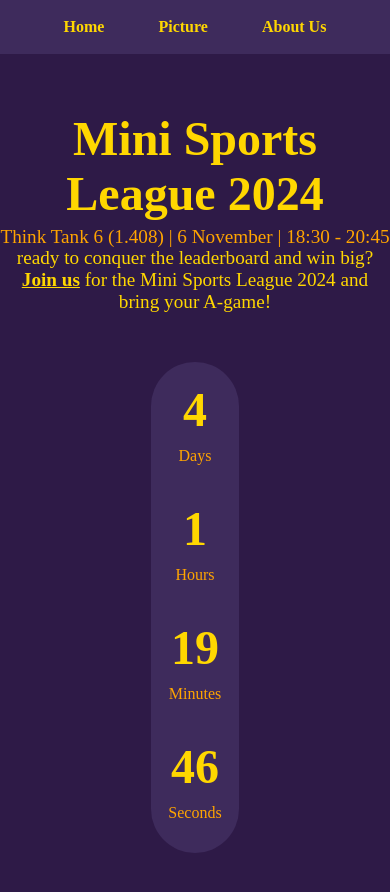
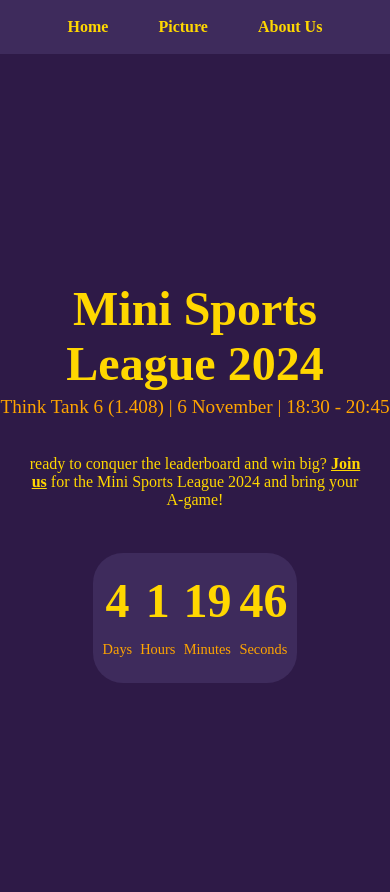
Before and after one commit to winterkor/EnRootGroup5, a React (Create React App) app: page / in a window 390 px wide. Shown: the top 892 px of the page. Built offline with nearby package versions, Linux system fonts and the light colour scheme.

Commit message:
for iphone

```diff
--- a/src/App.css
+++ b/src/App.css
@@ -1,34 +1,34 @@
 /* Base styles */
 .App {
   text-align: center;
-  background-color: #2E1A47; /* Dark blue background */
+  background-color: #2E1A47;
   font-family: 'Times New Roman', serif;
-  color: #FFFFFF; /* White text color by default */
+  color: #FFFFFF;
 }
 
 .App-nav {
   position: fixed;
   top: 0;
   width: 100%;
-  background-color: #3E2B5C; /* Slightly lighter dark blue for the navbar */
+  background-color: #3E2B5C;
   padding: 10px 0;
   display: flex;
   justify-content: center;
   gap: 30px;
-  z-index: 1000; /* Keep navbar above other elements */
+  z-index: 1000;
 }
 
 .App-nav a {
-  color: #FFD700; /* Yellow for the navbar links */
+  color: #FFD700;
   text-decoration: none;
   font-size: 1.2em;
   font-weight: bold;
-  padding: 10px 15px;
+  padding: 8px 15px;
   transition: color 0.3s;
 }
 
 .App-nav a:hover {
-  color: #FFA500; /* Orange on hover */
+  color: #FFA500;
 }
 
 .App-header {
@@ -37,27 +37,26 @@
   align-items: center;
   justify-content: center;
   min-height: 100vh;
-  padding-top: 40px; /* Offset content for fixed navbar */
+  padding-top: 60px;
 }
 
 h1 {
   font-size: 6em;
   font-weight: bold;
-  color: #FFD700; /* Yellow for the title */
+  color: #FFD700;
   margin: 0;
 }
 
 .event-details {
   font-size: 2em;
-  color: #FFA500; /* Orange color for event details */
-  margin-top: 5px; /* Reduced margin for less space */
+  color: #FFA500;
+  margin-top: 5px;
 }
 
 .countdown {
-  background-color: #3E2B5C; /* Slightly lighter shade of dark blue for countdown background */
-  border-radius: 50px;
-  padding: 25px;
-  padding-top: 30px;
+  background-color: #3E2B5C;
+  border-radius: 30px;
+  padding: 20px;
   margin-top: 20px;
   display: flex;
   gap: 20px;
@@ -72,88 +71,89 @@ h1 {
 .time-number {
   font-size: 6em;
   font-weight: bold;
-  color: #FFD700; /* Yellow for countdown numbers */
-  margin: 10px;
+  color: #FFD700;
+  margin: 10px 0;
 }
 
 .time-label {
   font-size: 1.5em;
-  color: #FFA500; /* Orange for countdown labels */
-  margin-top: 5px;
+  color: #FFA500;
+  margin-top: 3px;
 }
 
 .intro-message {
   font-size: 1.5em;
-  color: #FFD700; /* Yellow for emphasis */
-  margin-top: -30px;
+  color: #FFD700;
+  margin-top: 10px;
   max-width: 800px;
-  padding: 5px 5px;
+  padding: 10px;
   text-align: center;
 }
 
 .join-link {
-  color: #FFD700; /* Yellow color for link */
+  color: #FFD700;
   font-weight: bold;
   text-decoration: underline;
   transition: color 0.3s;
 }
 
 .join-link:hover {
-  color: #FFA500; /* Orange color on hover */
+  color: #FFA500;
 }
 
-/* Responsive styling for small screens */
-@media (max-width: 740px) {
+/* Responsive styling for screens up to 768px */
+@media (max-width: 768px) {
   .App-nav a {
-    font-size: 1em; /* Smaller nav links */
-    padding: 8px 12px;
-  }
-
-  .App-header {
-    padding-top: 60px; /* More padding for mobile header */
+    font-size: 1em;
+    padding: 8px 10px;
   }
 
   h1 {
-    font-size: 3em; /* Smaller title font */
+    font-size: 4em;
   }
 
   .event-details {
-    font-size: 1.2em; /* Adjust details text size */
+    font-size: 1.5em;
   }
 
   .countdown {
-    flex-direction: column; /* Stack time units vertically on smaller screens */
+    flex-direction: row; /* Keep countdown in row format */
     padding: 15px;
-    gap: 15px;
+    gap: 10px;
   }
 
   .time-number {
-    font-size: 3em; /* Smaller countdown numbers */
-    margin: 5px;
+    font-size: 4em;
   }
 
   .time-label {
-    font-size: 1em; /* Adjust countdown labels */
+    font-size: 1em;
   }
 
   .intro-message {
-    font-size: 1.2em; /* Smaller message text */
-    padding: 10px;
+    font-size: 1.2em;
+    max-width: 90%;
+    padding: 8px;
   }
 }
 
-/* Additional adjustments for very small screens (e.g., iPhone SE) */
-@media (max-width: 375px) {
+/* Target iPhone 13 Pro and similar screen sizes (up to 390px width) */
+@media (max-width: 390px) {
   h1 {
-    font-size: 2.5em;
+    font-size: 3em;
   }
 
   .event-details {
-    font-size: 1em;
+    font-size: 1.2em;
+  }
+
+  .countdown {
+    padding: 10px;
+    gap: 8px;
   }
 
   .time-number {
-    font-size: 2.5em;
+    font-size: 3em;
   }
 
   .time-label {
@@ -162,5 +162,7 @@ h1 {
 
   .intro-message {
     font-size: 1em;
+    max-width: 85%;
+    padding: 8px;
   }
 }
```
